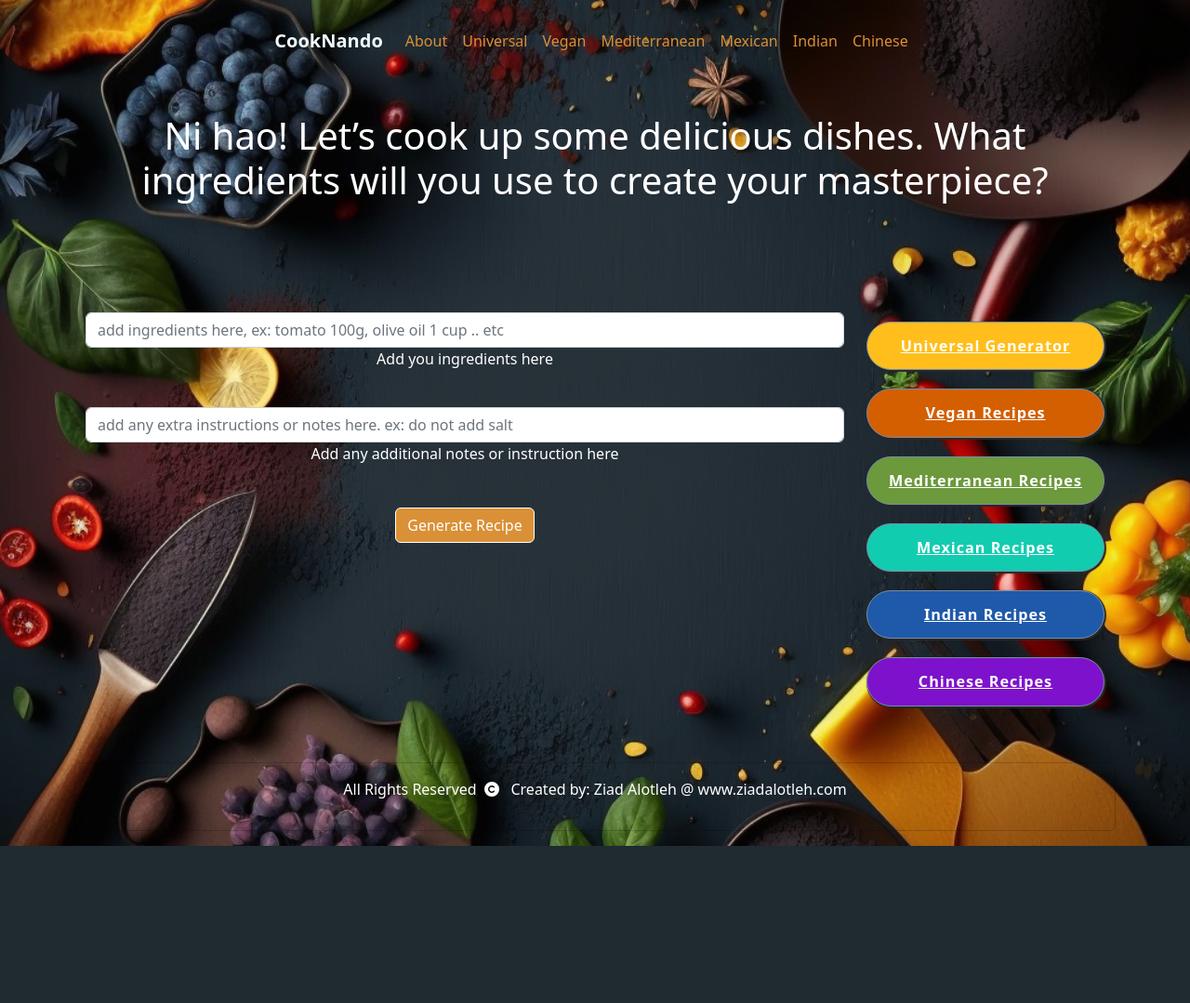
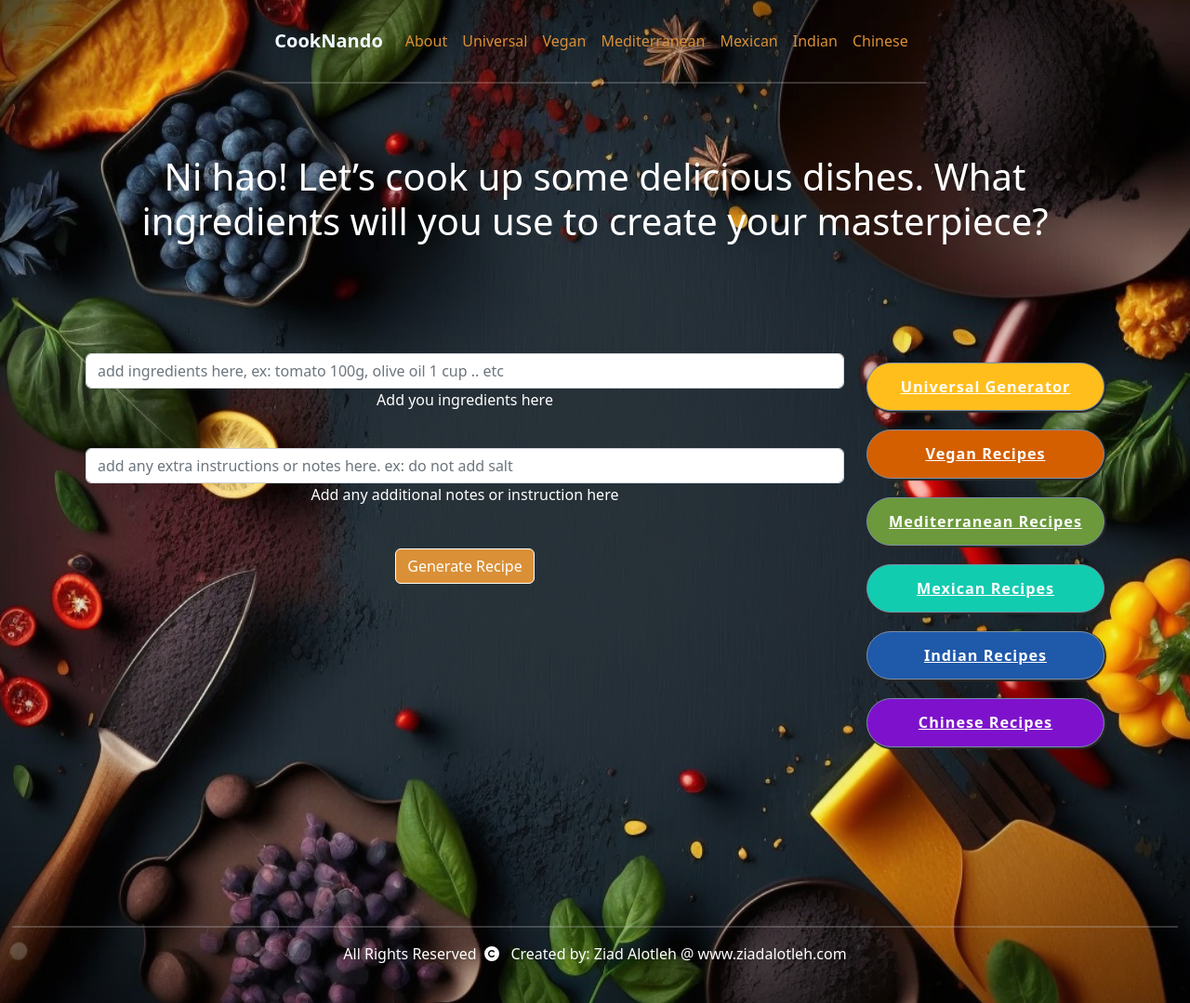
Before and after one commit to Zalotleh/recipe_generator_cooknando.com, a Next.js app: page /diets/Chinese in a window 1280 px wide. Shown: the whole page at 93% size. Before the commit the page ends 910 px from the top, so only its background shows below. Built offline with nearby package versions, Linux system fonts and the light colour scheme.

Commit message:
optimized the navbar and footer styles

```diff
--- a/pages/about/About.tsx
+++ b/pages/about/About.tsx
@@ -48,9 +48,10 @@ export default function About() {
 
         <Tabs/>
 
+
+        </main>
         <Footer/>
 
-        </main>
 
     </>
   )
--- a/pages/components/Footer.tsx
+++ b/pages/components/Footer.tsx
@@ -1,16 +1,19 @@
 import React from 'react';
-import Card from 'react-bootstrap/Card';
 import { FontAwesomeIcon } from '@fortawesome/react-fontawesome';
 import { faCopyright } from '@fortawesome/free-solid-svg-icons';
+import styles from '../../styles/Footer.module.css'
 
 function Footer() {
   return (
-    <Card body bg='transparent' style={{width:"100%"}}>
-      <p>All Rights Reserved &nbsp;
+    <main  className={styles.main}>
+
+      <hr style={{width:"100%" , borderTop:" 2px solid #ccc"}}/>
+
+      <p >All Rights Reserved &nbsp;
         <FontAwesomeIcon style={{maxWidth:"18px"}} icon={faCopyright} /> &nbsp;
          Created by: Ziad Alotleh @ www.ziadalotleh.com
       </p>
-    </Card>
+    </main>
   );
 }
 
--- a/pages/components/Navigation.tsx
+++ b/pages/components/Navigation.tsx
@@ -8,10 +8,7 @@ import NavDropdown from 'react-bootstrap/NavDropdown';
 function Navigation() {
 
   return (
-    // variant="light" className={styles.nav_bar}
-    // className={`${styles.nav_item} ${styles.nav_brand}`} href="/">CookGenie
-// className={styles.nav_item}
-
+<div className= {styles.nav_bar_div}>
 <Navbar variant="dark" className={styles.nav_bar} expand="lg">
 <Container>
   <Navbar.Brand className={`${styles.nav_item} ${styles.nav_brand}`} href="/">CookNando</Navbar.Brand>
@@ -28,9 +25,14 @@ function Navigation() {
 
     </Nav>
   </Navbar.Collapse>
+
+
 </Container>
+
 </Navbar>
+<hr className={styles.horizontal_line} />
 
+</div>
   );
 }
 
--- a/pages/diets/Chinese.tsx
+++ b/pages/diets/Chinese.tsx
@@ -147,9 +147,9 @@ export default function Chinese() {
 
           </Row>
         </Tab.Container>
-        <Footer/>
 
       </main>
+      <Footer/>
 
     </>
   )
--- a/pages/diets/Indian.tsx
+++ b/pages/diets/Indian.tsx
@@ -148,9 +148,11 @@ export default function Indian() {
 
           </Row>
         </Tab.Container>
-        <Footer/>
 
       </main>
+
+      <Footer/>
+
 
     </>
   )
--- a/pages/diets/Mediterranean.tsx
+++ b/pages/diets/Mediterranean.tsx
@@ -148,9 +148,9 @@ export default function Mediterranean() {
 
           </Row>
         </Tab.Container>
-        <Footer/>
 
       </main>
+      <Footer/>
 
     </>
   )
--- a/pages/diets/Mexican.tsx
+++ b/pages/diets/Mexican.tsx
@@ -152,9 +152,9 @@ export default function Mexican() {
           </Row>
         </Tab.Container>
 
-        <Footer/>
 
       </main>
+      <Footer/>
 
     </>
   )
--- a/pages/diets/Vegan.tsx
+++ b/pages/diets/Vegan.tsx
@@ -150,10 +150,10 @@ export default function Vegan() {
           </Row>
         </Tab.Container>
 
-        <Footer/>
 
 
       </main>
+      <Footer/>
 
     </>
   )
--- a/pages/index.tsx
+++ b/pages/index.tsx
@@ -155,9 +155,9 @@ export default function Home() {
 
         </Tab.Container>
 
-        <Footer/>
 
         </main>
+        <Footer/>
 
     </>
   )
--- /dev/null
+++ b/styles/Footer.module.css
@@ -0,0 +1,11 @@
+.main {
+    display: flex;
+    flex-direction: column;
+    align-items: center;
+    max-width: 98%;
+    max-height: 100%;
+    /* padding: 1rem 3rem;  */
+    text-align: center;
+    margin:100px auto 25px;
+    color: white;
+    }
--- a/styles/Navigation.module.css
+++ b/styles/Navigation.module.css
@@ -1,6 +1,6 @@
 .nav_bar{
     margin-top: 0px;
-    margin-bottom: 50px;
+    margin-bottom: 10px;
     max-width: 100%;
 }
 .nav_item{
@@ -37,3 +37,13 @@ color:  #da9036;
     color: white;
     background-color: white;
 }
+
+.horizontal_line {
+    border: none;
+    border-top: 2px solid #ccc;
+    width: 100%;
+  }
+
+.nav_bar_div{
+    margin-bottom: 60px;
+}
```
